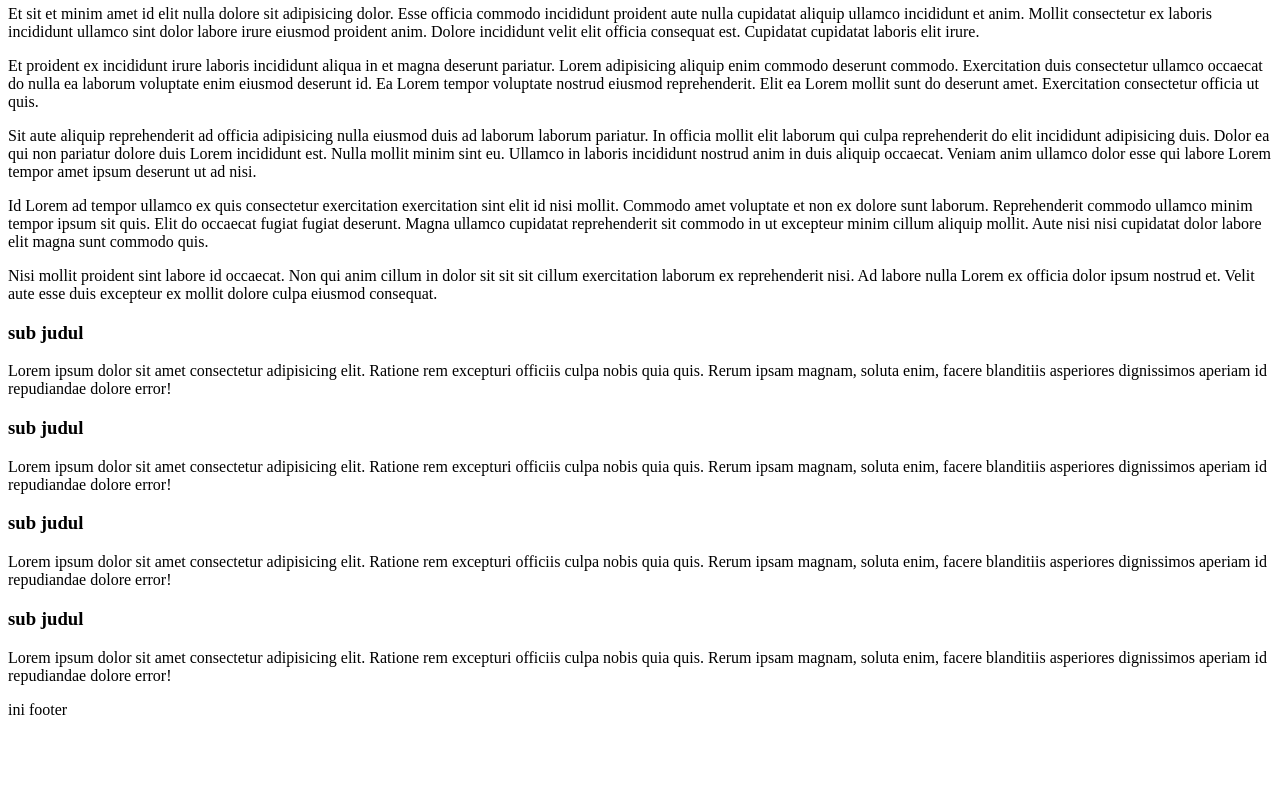
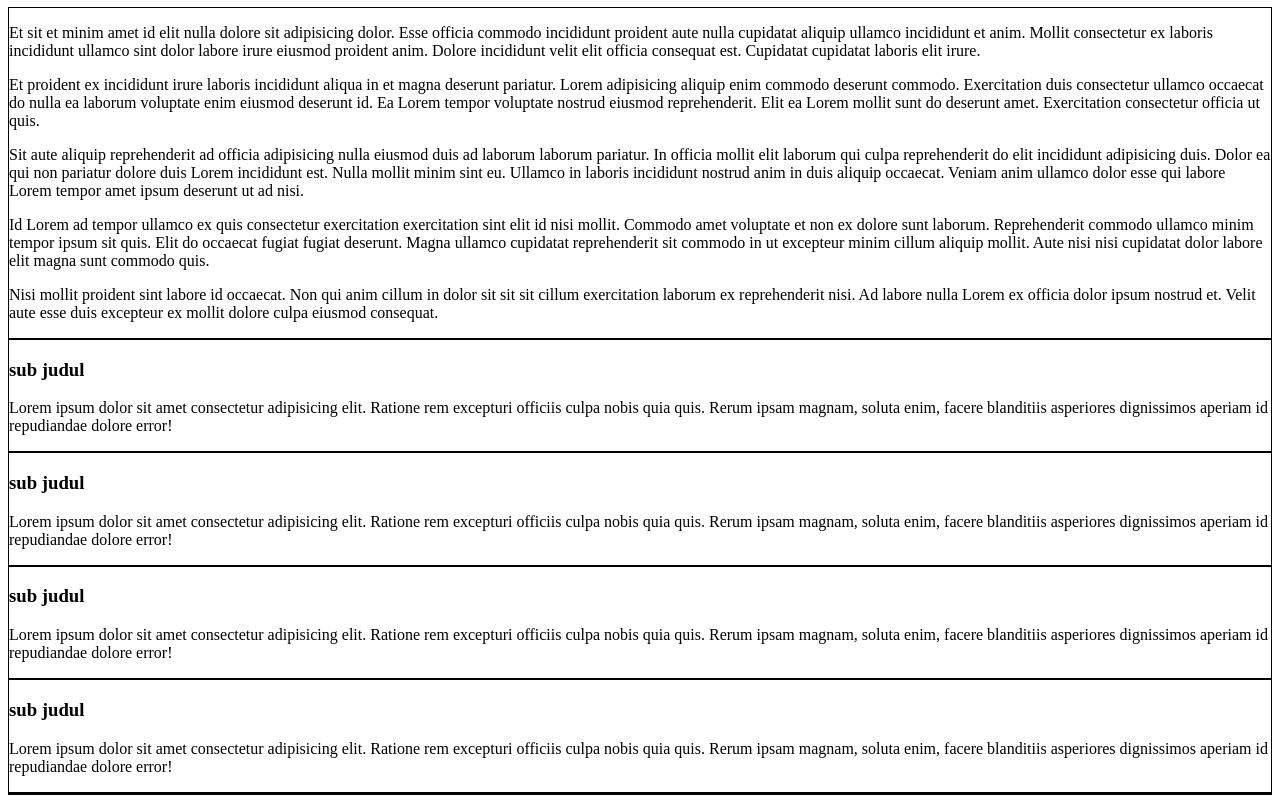
Before and after one commit to billatorya/modulpraktikum2css, a plain HTML site: page index.html in a window 1280 px wide. Shown: the part 101-904 px from the top of the page. Before the commit the page ends 828 px from the top, so only its background shows below. Drawn offline with Linux system fonts and the light colour scheme.

Commit message:
edit style

```diff
--- a/index.html
+++ b/index.html
@@ -7,33 +7,35 @@
    <title>Latihan</title>
 </head>
 <body>
-   <header>ini header</header>
+    <header style="border: thin solid black"
+    <header>ini header</header>
+
    <div class='container'>
        <h1>judul halaman</h1>
-       <div class='content'>
+       <div class='content'style="border: thin solid black">
            <p>Et sit et minim amet id elit nulla dolore sit adipisicing dolor. Esse officia commodo incididunt proident aute nulla cupidatat aliquip ullamco incididunt et anim. Mollit consectetur ex laboris incididunt ullamco sint dolor labore irure eiusmod proident anim. Dolore incididunt velit elit officia consequat est. Cupidatat cupidatat laboris elit irure.</p>
            <p>Et proident ex incididunt irure laboris incididunt aliqua in et magna deserunt pariatur. Lorem adipisicing aliquip enim commodo deserunt commodo. Exercitation duis consectetur ullamco occaecat do nulla ea laborum voluptate enim eiusmod deserunt id. Ea Lorem tempor voluptate nostrud eiusmod reprehenderit. Elit ea Lorem mollit sunt do deserunt amet. Exercitation consectetur officia ut quis.</p>
            <p>Sit aute aliquip reprehenderit ad officia adipisicing nulla eiusmod duis ad laborum laborum pariatur. In officia mollit elit laborum qui culpa reprehenderit do elit incididunt adipisicing duis. Dolor ea qui non pariatur dolore duis Lorem incididunt est. Nulla mollit minim sint eu. Ullamco in laboris incididunt nostrud anim in duis aliquip occaecat. Veniam anim ullamco dolor esse qui labore Lorem tempor amet ipsum deserunt ut ad nisi.</p>
            <p>Id Lorem ad tempor ullamco ex quis consectetur exercitation exercitation sint elit id nisi mollit. Commodo amet voluptate et non ex dolore sunt laborum. Reprehenderit commodo ullamco minim tempor ipsum sit quis. Elit do occaecat fugiat fugiat deserunt. Magna ullamco cupidatat reprehenderit sit commodo in ut excepteur minim cillum aliquip mollit. Aute nisi nisi cupidatat dolor labore elit magna sunt commodo quis.</p>
            <p>Nisi mollit proident sint labore id occaecat. Non qui anim cillum in dolor sit sit sit cillum exercitation laborum ex reprehenderit nisi. Ad labore nulla Lorem ex officia dolor ipsum nostrud et. Velit aute esse duis excepteur ex mollit dolore culpa eiusmod consequat.</p>
        </div>
-       <section>
-           <h3>sub judul</h3>
+       <section style="border: thin solid black">
+       <h3>sub judul</h3>
            <p>Lorem ipsum dolor sit amet consectetur adipisicing elit. Ratione rem excepturi officiis culpa nobis quia quis. Rerum ipsam magnam, soluta enim, facere blanditiis asperiores dignissimos aperiam id repudiandae dolore error!</p>
        </section>
-       <section>
-           <h3>sub judul</h3>
+       <section style="border: thin solid black">
+       <h3>sub judul</h3>
            <p>Lorem ipsum dolor sit amet consectetur adipisicing elit. Ratione rem excepturi officiis culpa nobis quia quis. Rerum ipsam magnam, soluta enim, facere blanditiis asperiores dignissimos aperiam id repudiandae dolore error!</p>
        </section>
-       <section>
-           <h3>sub judul</h3>
+       <section style="border: thin solid black">
+       <h3>sub judul</h3>
            <p>Lorem ipsum dolor sit amet consectetur adipisicing elit. Ratione rem excepturi officiis culpa nobis quia quis. Rerum ipsam magnam, soluta enim, facere blanditiis asperiores dignissimos aperiam id repudiandae dolore error!</p>
        </section>
-       <section>
-           <h3>sub judul</h3>
+       <section style="border: thin solid black">
+       <h3>sub judul</h3>
            <p>Lorem ipsum dolor sit amet consectetur adipisicing elit. Ratione rem excepturi officiis culpa nobis quia quis. Rerum ipsam magnam, soluta enim, facere blanditiis asperiores dignissimos aperiam id repudiandae dolore error!</p>
        </section>
    </div>
-   <footer>ini footer</footer>
+   <footer style="border: thin solid black" ini footer</footer>
 </body>
 </html>
```
